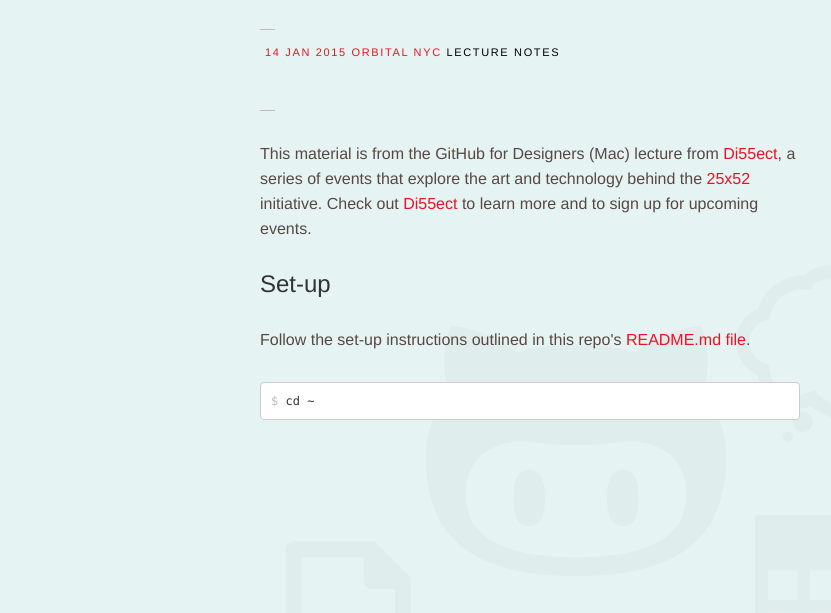
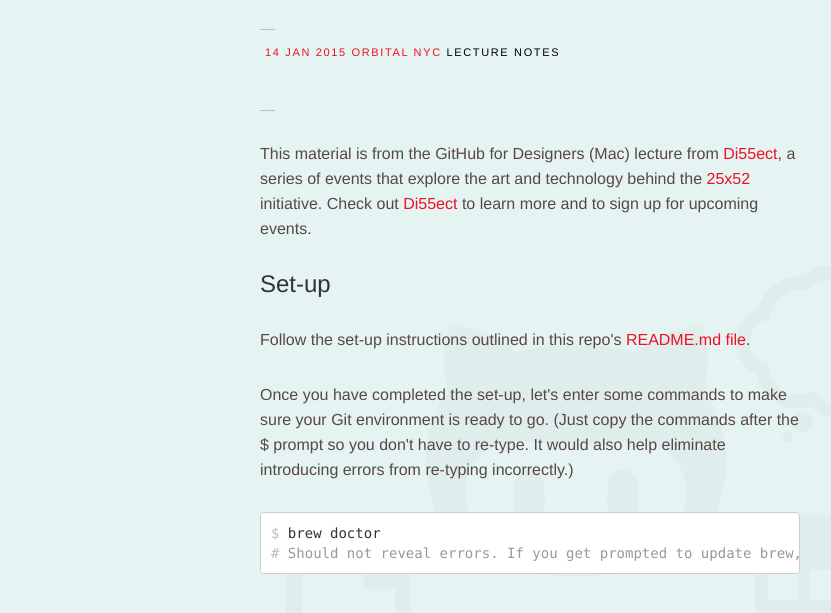
Before and after one commit to femmebot/Di55ect-GitHub, a plain HTML site: page index.html in a window 1280 px wide. Shown: the part 235-848 px from the top of the page, without its empty margins (38-869 px from the left). Drawn offline with nearby package versions, Linux system fonts and the light colour scheme; a script that the page names is missing; a web font is replaced by a local one.

Commit message:
added brew doctor to set-up

```diff
--- a/css/cv.css
+++ b/css/cv.css
@@ -11,8 +11,10 @@ body { background: #e5f3f3 url('../images/bg-illo.png') center 500px no-repeat;
 .lede .wrapper p { font: 400 16px/25px 'Chivo', 'Helvetica', sans-serif; margin: 30px 0; max-width: 540px; color: #584843; -webkit-font-smoothing: antialiased; text-rendering: optimizeLegibility; }
 .lede .wrapper a { color: #e12; }
 .lede .wrapper a:hover { text-decoration: none; border-bottom: 1px solid #e12; }
-.lede .wrapper pre { padding: 10px; background-color: #fff; font: 12px/16px 'Andale Mono', 'Lucida Console', monospace; max-width: 540px;-webkit-font-smoothing: auto;  }
+.lede .wrapper pre { padding: 10px; background-color: #fff; font: 14px/20px 'Andale Mono', 'Lucida Console', monospace; max-width: 540px;-webkit-font-smoothing: auto;  }
 .lede .wrapper pre .cmd:before { color: #bbb; content: '$ '; }
+.lede .wrapper pre .comment:before { color: #bbb; content: '# '; }
+.lede .wrapper pre .comment { color: #999; }
 .lede .wrapper .tinytype { font: 11px/12px 'Chivo', Helvetica, Arial, sans-serif; }
 .lede .wrapper hr { width: 15px; margin: 50px 0 15px 0; border-color: #c8b8b8; }
 .lede .btn { height: 60px; background-color: #f66; color: #333; padding-left: 30px; padding-right: 30px; font: 16px 'Chivo', 'Helvetica', sans-serif; }
--- a/index.html
+++ b/index.html
@@ -45,7 +45,10 @@
           <p>
             Follow the set-up instructions outlined in this repo's <a href="https://github.com/femmebot/Di55ect-GitHub/tree/master#pre-work-setup" target="_blank">README.md file</a>.
           </p>
-          <pre><span class="cmd">cd ~</span></pre>
+          <p>
+            Once you have completed the set-up, let's enter some commands to make sure your Git environment is ready to go. (Just copy the commands after the $ prompt so you don't have to re-type. It would also help eliminate introducing errors from re-typing incorrectly.)
+          </p>
+          <pre><span class="cmd">brew doctor</span><br /><span class="comment">Should not reveal errors. If you get prompted to update brew, go ahead and do so.</span></pre>
 
 
         </div>
```
